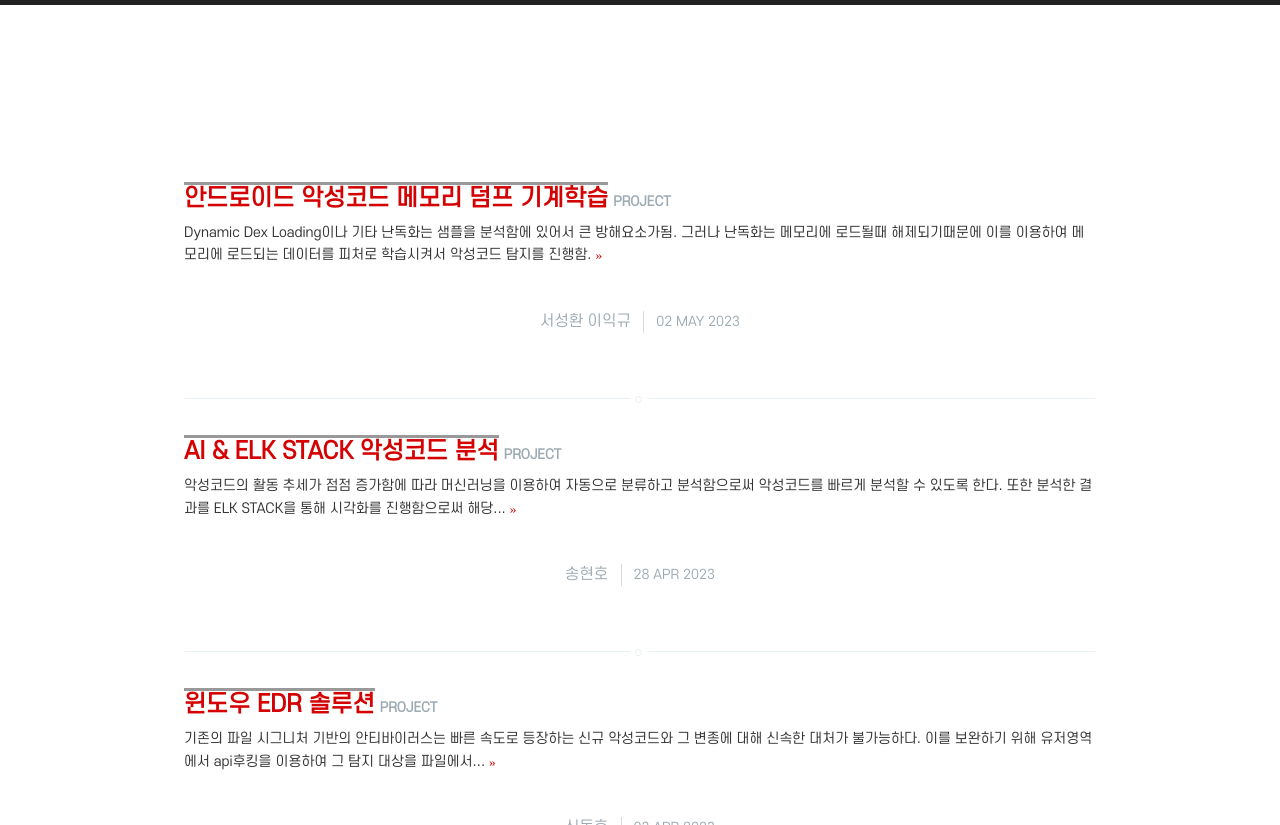
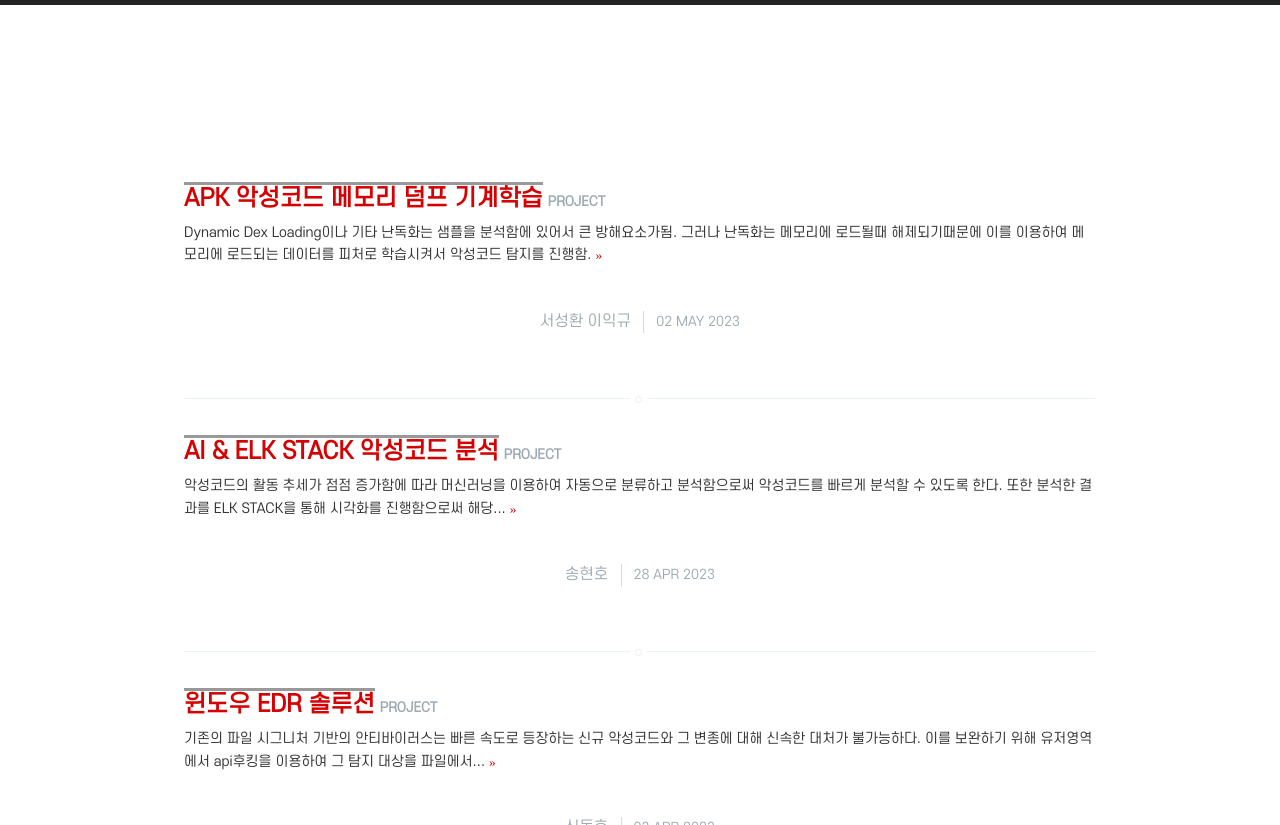
Before and after one commit to SCHCsRC/SCHCsRC.github.io, a Jekyll site: the page built from report/index.html, in a window 1280 px wide and 900 px high, scrolled down 687 px, cut to the strip 75-900 px from the top of the window. Built offline with Jekyll 4.4.1, drawn with Linux system fonts in a browser that asks for light colours; some web fonts are replaced; the list of posts is cut into pages by our own code.

Commit message:
edit report page's pagination

```diff
--- a/_includes/post_pagination.html
+++ b/_includes/post_pagination.html
@@ -4,7 +4,7 @@
         {% if paginator.previous_page == 1 %}
             <a class="newer-posts" href="{{ site.baseurl }}/report" title="Previous Page">&laquo; Previous</a>
         {% else %}
-            <a class="newer-posts" href="{{ site.baseurl }}page/{{ paginator.previous_page }}" title="Previous Page">&laquo; Pervious</a>
+            <a class="newer-posts" href="{{ site.baseurl }}/report/page/{{ paginator.previous_page }}" title="Previous Page">&laquo; Pervious</a>
         {% endif %}
     {% endif %}
     </div>
@@ -13,7 +13,7 @@
     </div>
     <div class="col-sm-4">
         {% if paginator.next_page %}
-            <a class="older-posts" href="{{ site.baseurl }}page/{{ paginator.next_page }}" title="Next Page">Next &raquo;</a>
+            <a class="older-posts" href="{{ site.baseurl }}/report/page/{{ paginator.next_page }}" title="Next Page">Next &raquo;</a>
         {% endif %}
     </div>
 
--- a/_posts/2023-05-02-android-malware.markdown
+++ b/_posts/2023-05-02-android-malware.markdown
@@ -1,5 +1,5 @@
 ---
-title: 안드로이드 악성코드 메모리 덤프 기계학습
+title: APK 악성코드 메모리 덤프 기계학습
 subtitle: android malware machine learning
 layout: post
 modal-id: 6
```
